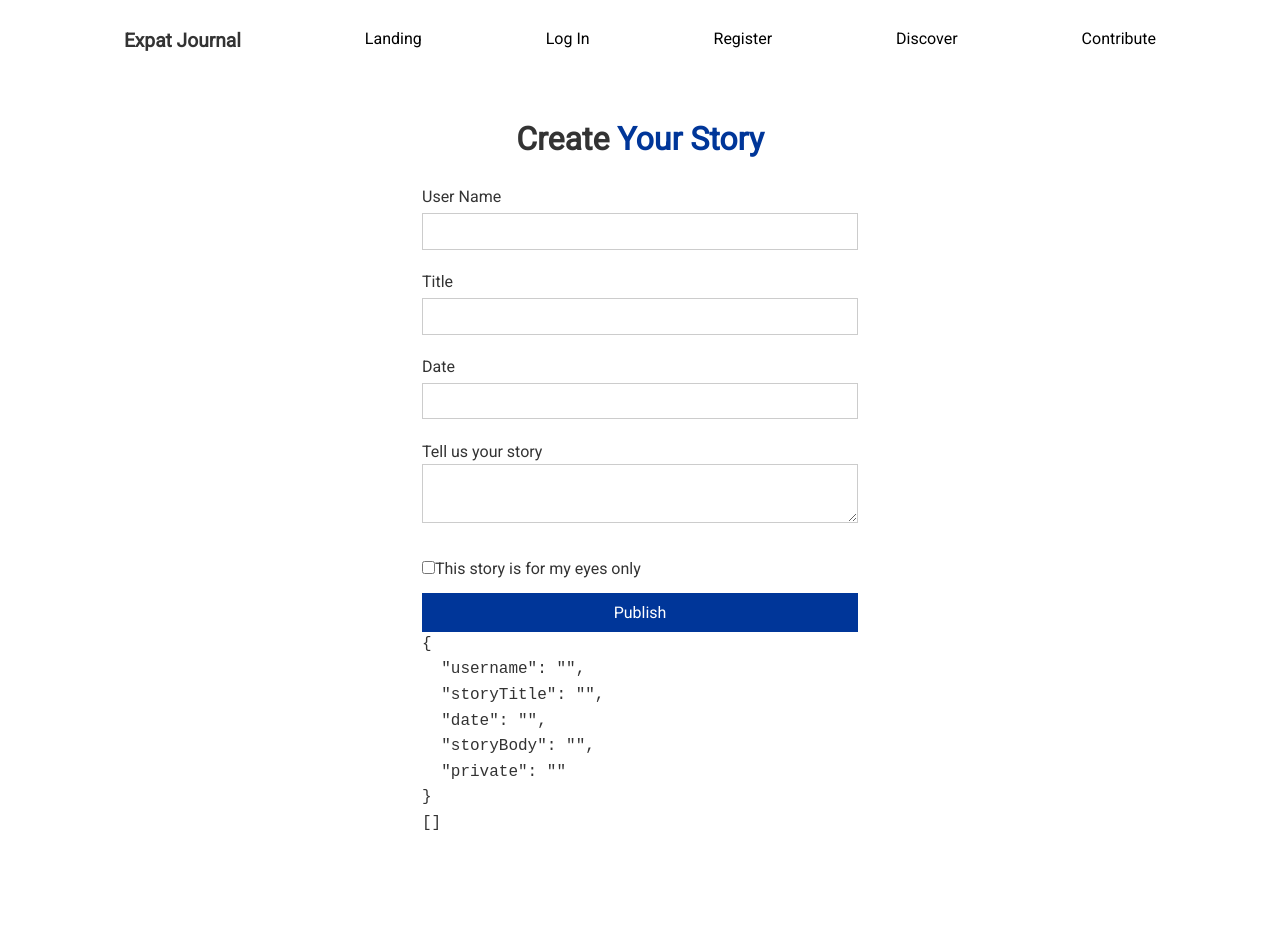
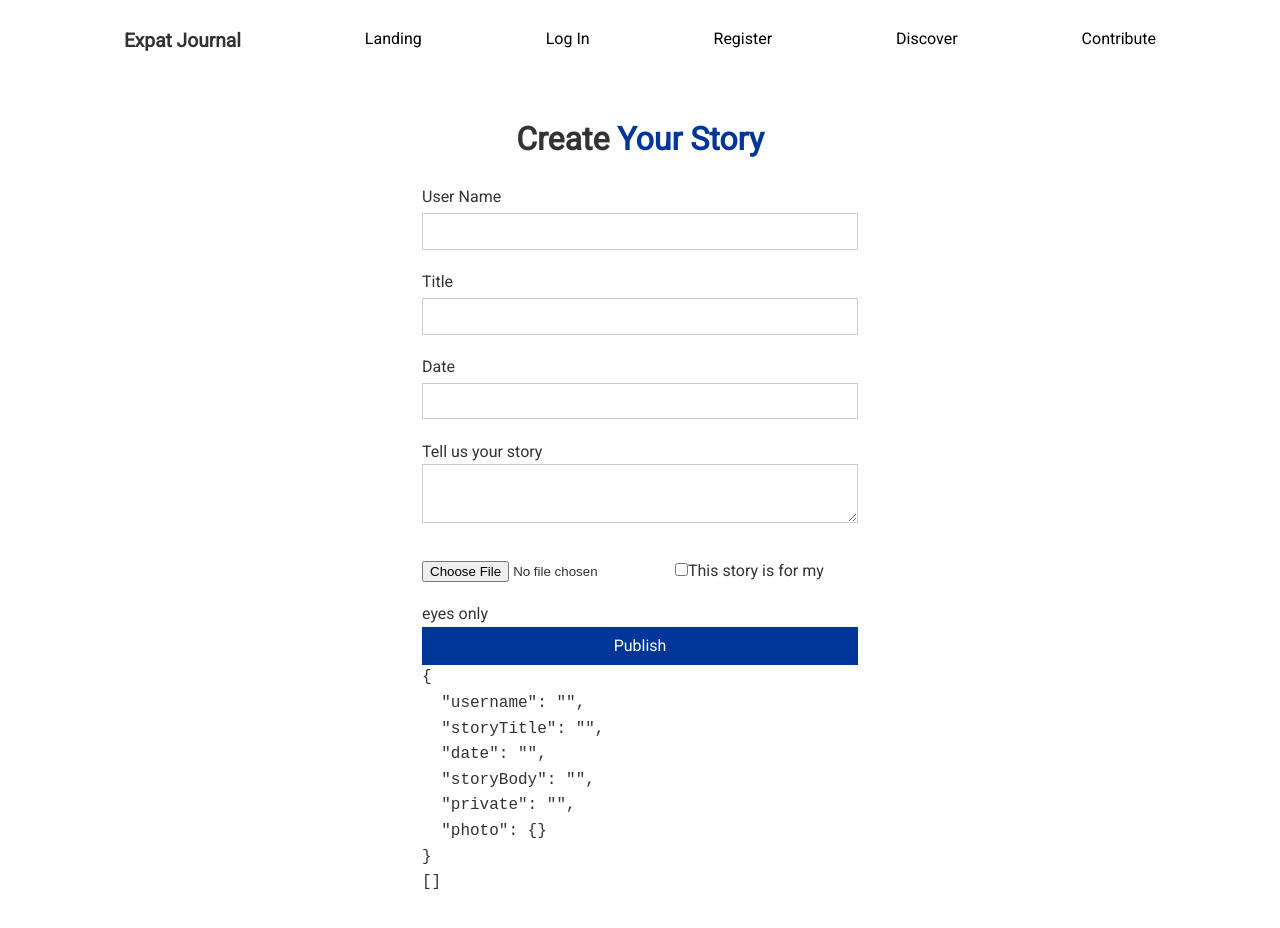
Before and after one commit to Build-Week-Expat-Journal1/Front-End, a React (Create React App) app: page /Contribute in a window 1280 px wide. Before the commit the page ends 869 px from the top, so only its background shows below. Built offline with nearby package versions, Linux system fonts and the light colour scheme.

Commit message:
figuring out photo

```diff
--- a/src/components/FormCreateStoryPictures.js
+++ b/src/components/FormCreateStoryPictures.js
@@ -13,7 +13,8 @@ export default function FormCreateStoryPictures(){
         date:"",
         storyBody:"",
         private:"",
-       // photo: []
+        photo: {}
+
     };
 
     const [formState, setFormState]= useState(defaultState);
@@ -24,7 +25,10 @@ export default function FormCreateStoryPictures(){
         storyTitle: yup.string(),
         date: yup.date(),
         storyBody: yup.string(),
-        private: yup.boolean()
+        private: yup.boolean(),
+        photo: yup.object()
+
+
 
     })
 
@@ -74,6 +78,10 @@ export default function FormCreateStoryPictures(){
 
         };
 
+        const fileSelectorHandler = e =>{
+            console.log("This is file handler");
+        }
+
 
 
 
@@ -119,22 +127,26 @@ export default function FormCreateStoryPictures(){
 
 
                         <div className="form-group">
-                        <lable htmlFor="storyBody">
+                        <label htmlFor="storyBody">
                             Tell us your story
                         <textarea name="storyBody" id="storyBody" data-cy="storyBody"
                                 onChange={inputChange}
                                 value={formState.name}
                             />
-                        </lable>
+                        </label>
                         </div>
 
+                       <label htmlFor="photo">
+                            <input type="file" id="photo" name="photo"
+                            onChange={fileSelectorHandler}
+                            />
+                        </label>
+
                         <label htmlFor="private">
-
-                        <input type="checkbox" id="private" name="private" data-cy="private"
+                                <input type="checkbox" id="private" name="private" data-cy="private"
                                 onChange={inputChange}
                                 checked={formState.private}
-
-                            />
+                                />
                             This story is for my eyes only
                         </label>
 
```
